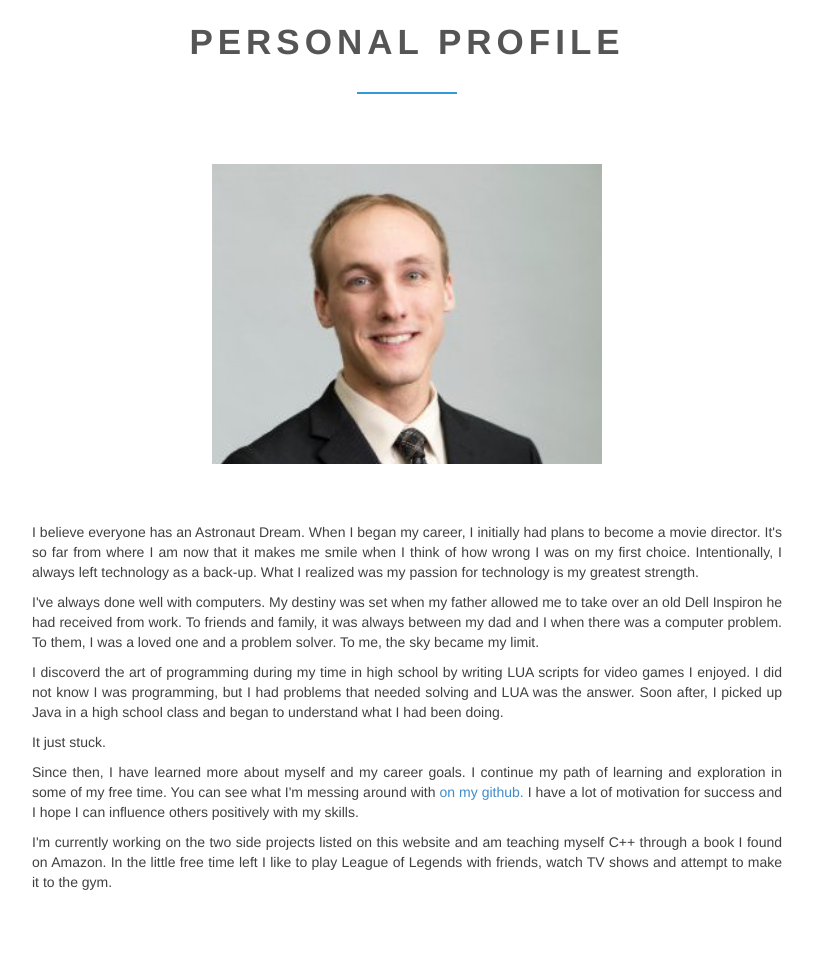
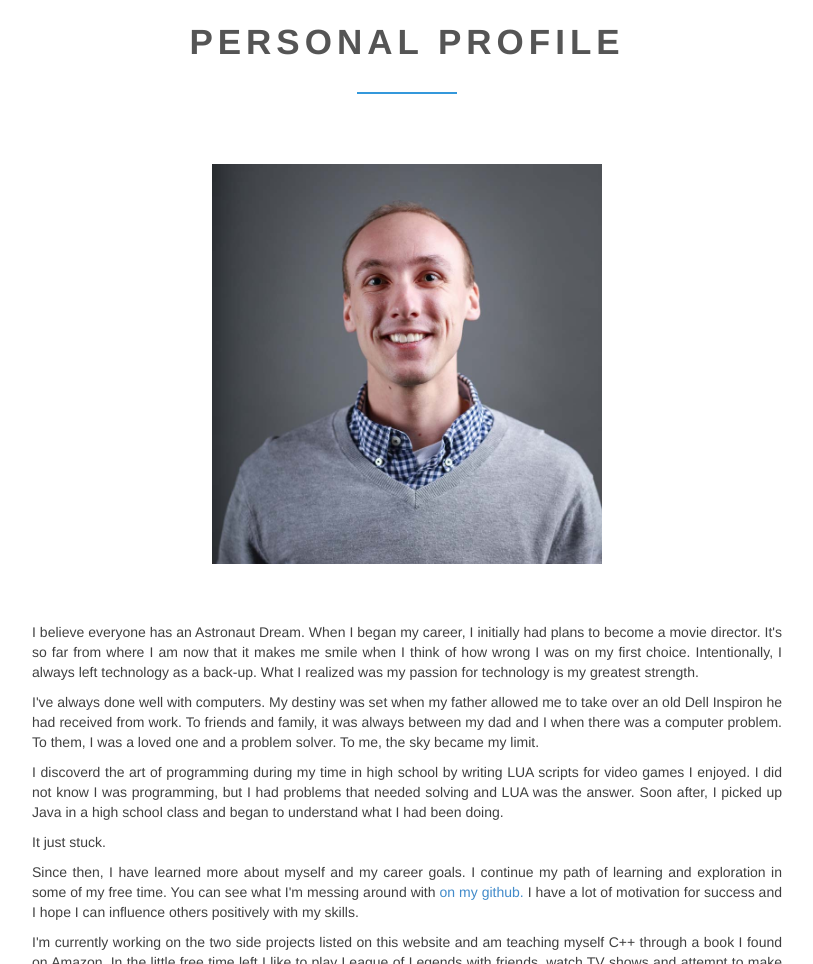
Before and after one commit to ryanpiv/welcome, a plain HTML site: page index.html in a window 1280 px wide. Shown: the part 881-1845 px from the top of the page, without its empty margins (242-1055 px from the left). Drawn offline with nearby package versions, Linux system fonts and the light colour scheme.

Commit message:
changed profile pic

```diff
--- a/css/StyleSheet1.css
+++ b/css/StyleSheet1.css
@@ -319,10 +319,10 @@ section {
     text-align: justify;
 }
 .profile-pic{
-    background-image:url("../Images/Professional Photo.jpg");
+    background-image:url("../Images/Professional Photo_2.28.16.jpg");
     background-size:cover;
     margin-bottom:5%;
-    height:300px;
+    height:400px;
 }
 
 #page-skills {
--- a/index.html
+++ b/index.html
@@ -89,7 +89,7 @@
                 <p class="section-subtitle" style="text-align:center"></p>
             </header>
             <div class="row">
-                <div class="profile-pic col-lg-offset-4 col-lg-4 col-md-offset-4 col-md-4 col-sm-offset-4 col-sm-4 col-xs-12">
+                <div class="profile-pic col-lg-offset-4 col-lg-4 col-md-offset-4 col-md-4 col-sm-offset-3 col-sm-6 col-xs-10 col-xs-offset-1">
                 </div>
             </div>
             <div class="row">
```
Also changed, not shown: Images/Professional Photo_2.28.16.jpg (added), 2 other files.
